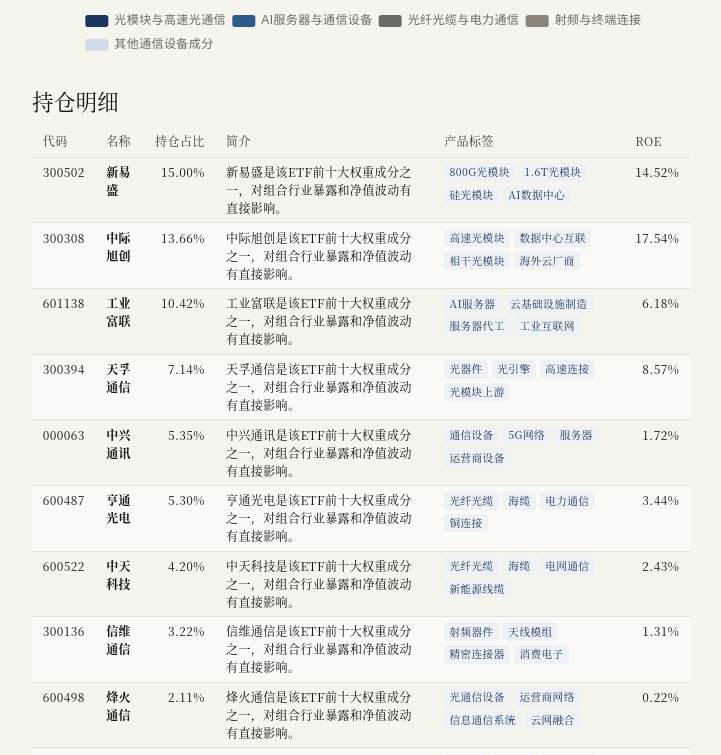
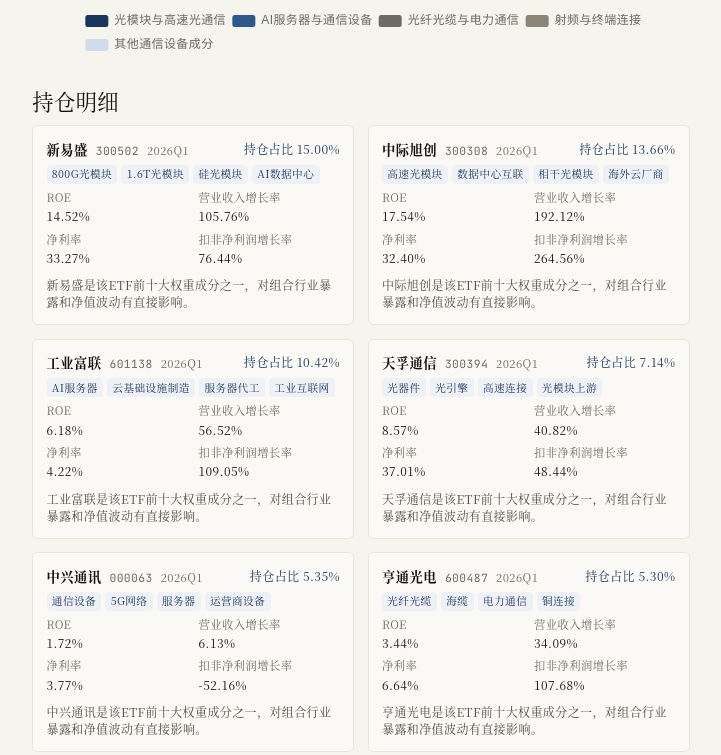
Before and after one commit to cenmen/market-insight, a React (Vite) app in the folder frontend/: page /etf/515880 in a window 1280 px wide. Shown: the part 1407-2162 px from the top of the page, without its empty margins (279-1000 px from the left). Built offline with nearby package versions, Linux system fonts and the light colour scheme; a web font is replaced by a local one.

Commit message:
feat: report 样式优化；

```diff
--- a/frontend/src/components/charts/BaseKLineChart.jsx
+++ b/frontend/src/components/charts/BaseKLineChart.jsx
@@ -25,7 +25,7 @@
     volumes.push({
       value: item.volume ?? 0,
       itemStyle: {
-        color: item.open <= item.close ? 'rgba(27, 54, 93, 0.45)' : 'rgba(107, 106, 100, 0.42)',
+        color: item.open <= item.close ? 'rgba(239, 68, 68, 0.35)' : 'rgba(34, 197, 94, 0.32)',
       },
     })
   })
--- a/frontend/src/pages/EtfReport/index.jsx
+++ b/frontend/src/pages/EtfReport/index.jsx
@@ -9,6 +9,13 @@
 
 function getLatestFinancial(row) {
   return row.data?.[0] ?? {};
+}
+
+function formatQuarter(financial) {
+  if (!financial.year || !financial.quarter) {
+    return '--';
+  }
+  return `${financial.year}Q${financial.quarter}`;
 }
 
 export default function EtfReportPage() {
@@ -117,30 +124,21 @@
 
         <section>
           <h2 className={styles.sectionTitle}>持仓明细</h2>
-          <div className={styles.tableScroll}>
-            <table className={styles.table}>
-              <thead>
-                <tr>
-                  <th>代码</th>
-                  <th>名称</th>
-                  <th className={styles.num}>持仓占比</th>
-                  <th>简介</th>
-                  <th>产品标签</th>
-                  <th className={styles.num}>ROE</th>
-                </tr>
-              </thead>
-              <tbody>
+          <div className={styles.holdingList}>
             {data.financialRows.map(function mapHolding(row) {
               const financial = getLatestFinancial(row);
               return (
-                    <tr key={row.code}>
-                      <td>{row.code}</td>
-                      <td>
+                <article className={styles.holdingCard} key={row.code}>
+                  <header className={styles.holdingHeader}>
+                    <div className={styles.holdingTitle}>
                       <strong>{row.name}</strong>
-                      </td>
-                      <td className={styles.num}>{formatRate(row.weight)}</td>
-                      <td>{row.intro}</td>
-                      <td>
+                      <span className={styles.holdingCode}>{row.code}</span>
+                      <span className={styles.holdingQuarter}>{formatQuarter(financial)}</span>
+                    </div>
+                    <div className={styles.holdingMeta}>
+                      <div className={styles.holdingWeight}>持仓占比 {formatRate(row.weight)}</div>
+                    </div>
+                  </header>
                   <div className={styles.tagList}>
                     {row.productTags.map(function mapProductTag(tag) {
                       return (
@@ -150,13 +148,28 @@
                       );
                     })}
                   </div>
-                      </td>
-                      <td className={styles.num}>{formatRate(financial.roe ?? 0)}</td>
-                    </tr>
+                  <dl className={styles.holdingMetrics}>
+                    <div className={styles.holdingMetric}>
+                      <dt>ROE</dt>
+                      <dd>{formatRate(financial.roe ?? 0)}</dd>
+                    </div>
+                    <div className={styles.holdingMetric}>
+                      <dt>营业收入增长率</dt>
+                      <dd>{formatRate(financial.revenueGrowthRate ?? 0)}</dd>
+                    </div>
+                    <div className={styles.holdingMetric}>
+                      <dt>净利率</dt>
+                      <dd>{formatRate(financial.netProfitMargin ?? 0)}</dd>
+                    </div>
+                    <div className={styles.holdingMetric}>
+                      <dt>扣非净利润增长率</dt>
+                      <dd>{formatRate(financial.nonNetProfitGrowthRate ?? 0)}</dd>
+                    </div>
+                  </dl>
+                  <p className={styles.holdingIntro}>{row.intro}</p>
+                </article>
               );
             })}
-              </tbody>
-            </table>
           </div>
         </section>
 
--- a/frontend/src/pages/EtfReport/index.module.css
+++ b/frontend/src/pages/EtfReport/index.module.css
@@ -214,42 +214,70 @@
   line-height: 1.4;
 }
 
-.table {
-  width: 100%;
-  margin: 8pt 0;
-  border-collapse: collapse;
-  break-inside: avoid;
-  font-size: 9pt;
+.holdingList {
+  display: grid;
+  grid-template-columns: 1fr 1fr;
+  gap: 10pt;
+  margin-top: 8pt;
 }
 
-.table th {
-  padding: 5pt 8pt;
-  border-bottom: 1pt solid #e8e6dc;
-  color: #3d3d3a;
-  font-weight: 500;
-  text-align: left;
+.holdingCard {
+  padding: 10pt;
+  border: 0.5pt solid #e8e6dc;
+  border-radius: 4pt;
+  background: #faf9f5;
+  break-inside: avoid;
 }
 
-.table td {
-  padding: 4pt 8pt;
-  border-bottom: 0.3pt solid #e5e3d8;
-  vertical-align: top;
+.holdingHeader {
+  display: flex;
+  align-items: flex-start;
+  justify-content: space-between;
+  gap: 8pt;
 }
 
-.table tbody tr:nth-child(even) td {
-  background: #faf9f5;
+.holdingMeta {
+  text-align: right;
 }
 
-.num {
-  text-align: right;
-  font-variant-numeric: tabular-nums;
+.holdingTitle {
+  display: flex;
+  align-items: baseline;
+  gap: 6pt;
+  color: #141413;
+}
+
+.holdingCode {
+  color: #6b6a64;
+  font-family: 'JetBrains Mono', monospace;
+  font-size: 8.5pt;
+}
+
+.holdingWeight {
+  color: #1b365d;
+  font-size: 9pt;
+  font-weight: 500;
   white-space: nowrap;
+}
+
+.holdingQuarter {
+  color: #6b6a64;
+  font-size: 8.5pt;
+  white-space: nowrap;
+}
+
+.holdingIntro {
+  margin: 8pt 0 0;
+  color: #504e49;
+  font-size: 9pt;
+  line-height: 1.4;
 }
 
 .tagList {
   display: flex;
   flex-wrap: wrap;
   gap: 3pt;
+  margin-top: 4pt;
 }
 
 .miniTag {
@@ -260,6 +288,29 @@
   font-size: 8pt;
   padding: 1pt 4pt;
   white-space: nowrap;
+}
+
+.holdingMetrics {
+  display: grid;
+  grid-template-columns: 1fr 1fr;
+  gap: 4pt 8pt;
+  margin: 4pt 0 0;
+}
+
+.holdingMetric {
+  margin: 0;
+}
+
+.holdingMetric dt {
+  color: #6b6a64;
+  font-size: 8.5pt;
+}
+
+.holdingMetric dd {
+  margin: 1pt 0 0;
+  color: #141413;
+  font-size: 9pt;
+  font-variant-numeric: tabular-nums;
 }
 
 .chartFrame {
@@ -497,15 +548,27 @@
   .metric,
   .bucket,
   .riskItem,
-  .techCard {
+  .techCard,
+  .holdingCard {
     margin-bottom: 10pt;
   }
 
-  .table {
-    min-width: 780px;
+  .holdingHeader,
+  .holdingMetrics {
+    display: block;
   }
 
-  .tableScroll {
-    overflow-x: auto;
+  .holdingWeight {
+    display: block;
+    margin-top: 2pt;
+  }
+
+  .holdingMeta {
+    margin-top: 2pt;
+    text-align: left;
+  }
+
+  .holdingMetric {
+    margin-top: 5pt;
   }
 }
```
Lines whose indentation alone changed are shown as unchanged.
